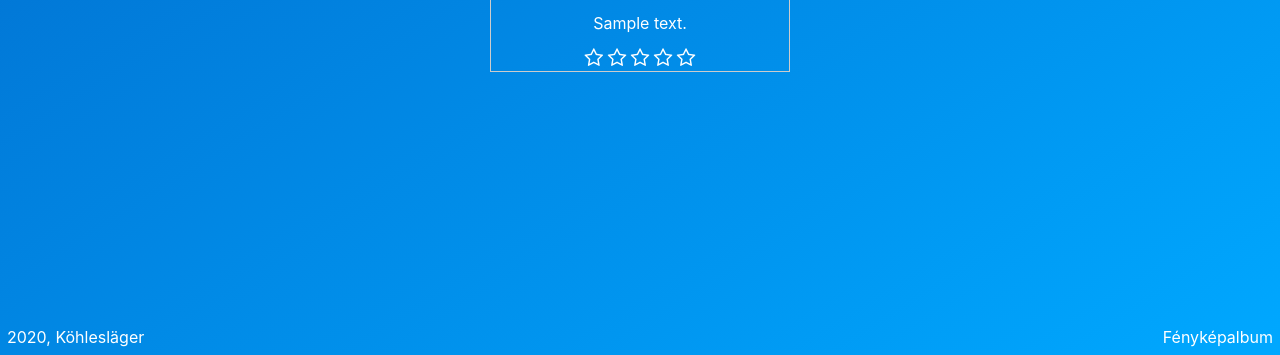
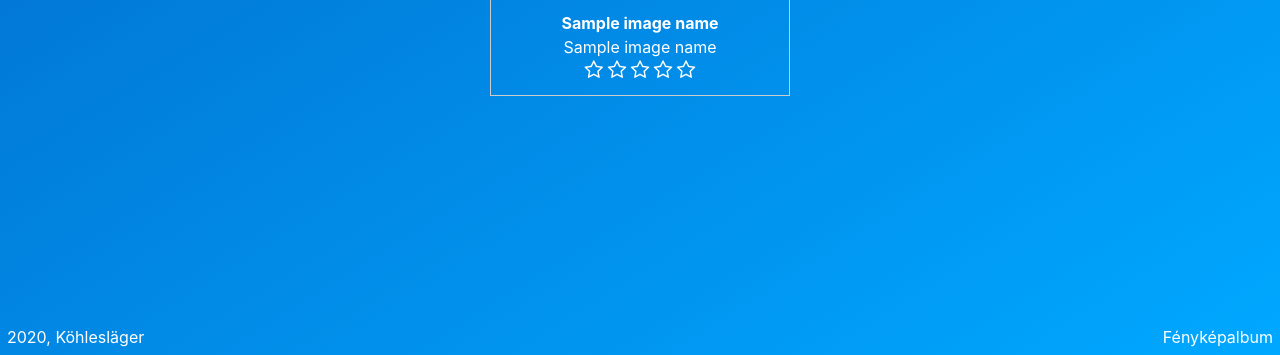
Before and after one commit to TomiOhl/adatbalapu-fenykepalbum, a Flask app: template templates/pictures.html in a window 1280 px wide. Shown: the part 445-800 px from the top of the page. Run offline with Flask 2, Linux system fonts and the light colour scheme; the template is opened without the code that fills it: most values are stand-ins (such as "Sample title", 1, 10 or a date in 2020); some libraries are stand-ins or nearby versions.

Commit message:
Képeink: bugfix & információdúsítás és kódegyszerűsítés

```diff
--- a/app.py
+++ b/app.py
@@ -229,14 +229,14 @@ def delete():
 def send_rating(filename, score):
     author = session.get('nick')
     # rate-el ellenőrizzük, hogy az értékelésünkkel ne vegezzünk felesleges Update-lést
-    rate = exec_return(f"SELECT Stars FROM Ratings WHERE Picture=:picture AND Usernick=:author", [filename, author])
+    rate = exec_return("SELECT Stars FROM Ratings WHERE Picture=:picture AND Usernick=:author", [filename, author])
     if len(rate[1]) == 0:
         # kep ertekeles feltoltese adatbazisba ha még nincsen
-        exec_noreturn(f"INSERT INTO Ratings VALUES (:star, :picture, :author)", [score, filename, author])
+        exec_noreturn("INSERT INTO Ratings VALUES (:star, :picture, :author)", [score, filename, author])
     elif rate[1][0][0] == score:
         pass
     else:
-        exec_noreturn(f"UPDATE Ratings SET Stars=:star WHERE Picture=:picture AND Usernick=:author ",
+        exec_noreturn("UPDATE Ratings SET Stars=:star WHERE Picture=:picture AND Usernick=:author ",
                       [score, filename, author])
     return redirect(url_for('pictures'))
 
@@ -247,26 +247,17 @@ def get_images():
     # ha nem vagyunk bejelentkezve, akkor irany bejelentkezni
     if 'nick' not in session:
         return redirect(url_for('index'))
-    image_names = dict()
     atlagok = dict()
-    i = 0
-    # az uploads-ban lévő képek kilistázása
-    images_dir = os.listdir(app.config['UPLOAD_FOLDER'])
-    # az adatbázisban lévő képek kilistázása filename szerint rendezve, ha már később a mappát járjuk be
-    images_database = exec_return("SELECT Filename, Description FROM Pictures ORDER BY Filename")
-    for image in images_dir:
-        # mivel tuple-t ad vissza az adatbazis ezert a másodikban lévő lista fájlneveit át kell alakítani str-é
-        if image in (str(images_database[1])):
-            # megegyező nevű képeket dictionarybe gyűjtük a {kép neve : leiras }
-            image_names.update({image: images_database[1][i][1]})
-            atlagok.update({image: avgRate(str(image))})
-            i += 1
-    return render_template("pictures.html", image_names=image_names, atlagok=atlagok)
+    # az adatbázisban lévő képek kilistázása filename szerint visszafele rendezve (legujabb lesz az elso)
+    images_database = exec_return("SELECT Filename, Title, Description FROM Pictures ORDER BY Filename DESC ")[1]
+    for image in images_database:
+        atlagok.update({image[0]: avgRate(str(image[0]))})
+    return render_template("pictures.html", image_names=images_database, atlagok=atlagok)
 
 
 @app.route('/pictures/<filename>')
 def avgRate(filename):
-    atlagok = exec_return(f"select AVG(stars) from Ratings where picture=:pic", [filename])
+    atlagok = exec_return("select AVG(stars) from Ratings where picture=:pic", [filename])
     return str(atlagok[1][0][0])
 
 
--- a/templates/pictures.html
+++ b/templates/pictures.html
@@ -54,22 +54,25 @@
         </header>
 
         <section>
-        {% for image_name, description in image_names.items() %}
+        {% for image_name in image_names %}
             <div class="gallery">
-                <img class="image" src=" {{url_for('send_image', filename=image_name)}}">
-                {% if description is not none %}
-                <div class="desc">{{ description }}</div>
-                {% endif %}
-                <div class="ratings">
-                    <a class="fa fa-star-o"  href="{{ url_for('send_rating', filename=image_name, score=1) }}"></a>
-                    <a class="fa fa-star-o"  href="{{ url_for('send_rating', filename=image_name, score=2) }}"></a>
-                    <a class="fa fa-star-o"  href="{{ url_for('send_rating', filename=image_name, score=3) }}"></a>
-                    <a class="fa fa-star-o"  href="{{ url_for('send_rating', filename=image_name, score=4) }}"></a>
-                    <a class="fa fa-star-o"  href="{{ url_for('send_rating', filename=image_name, score=5) }}"></a>
-                </div>
+                <img class="image" src=" {{url_for('send_image', filename=image_name[0])}}">
+                <div class="desc">
+                        <b>{{ image_name[1] }}</b><br>
+                        {% if image_name[2] is not none %}
+                        {{ image_name[2] }}<br>
+                        {% endif %}
+                        <div class="ratings">
+                            <a class="fa fa-star-o"  href="{{ url_for('send_rating', filename=image_name[0], score=1) }}"></a>
+                            <a class="fa fa-star-o"  href="{{ url_for('send_rating', filename=image_name[0], score=2) }}"></a>
+                            <a class="fa fa-star-o"  href="{{ url_for('send_rating', filename=image_name[0], score=3) }}"></a>
+                            <a class="fa fa-star-o"  href="{{ url_for('send_rating', filename=image_name[0], score=4) }}"></a>
+                            <a class="fa fa-star-o"  href="{{ url_for('send_rating', filename=image_name[0], score=5) }}"></a>
+                        </div>
+
                 <input type="text" style="display: none" class="ratingValue">
                 {% for kep, atlag in atlagok.items() %}
-                    {% if kep == image_name %}
+                    {% if kep == image_name[0] %}
                         {% if atlag != "None" %}
                             <span>Értékelés: {{ atlag }}*</span>
                         {% else %}
@@ -77,6 +80,7 @@
                         {% endif %}
                     {% endif %}
                 {% endfor %}
+                </div>
             </div>
         {% endfor %}
         </section>
```
